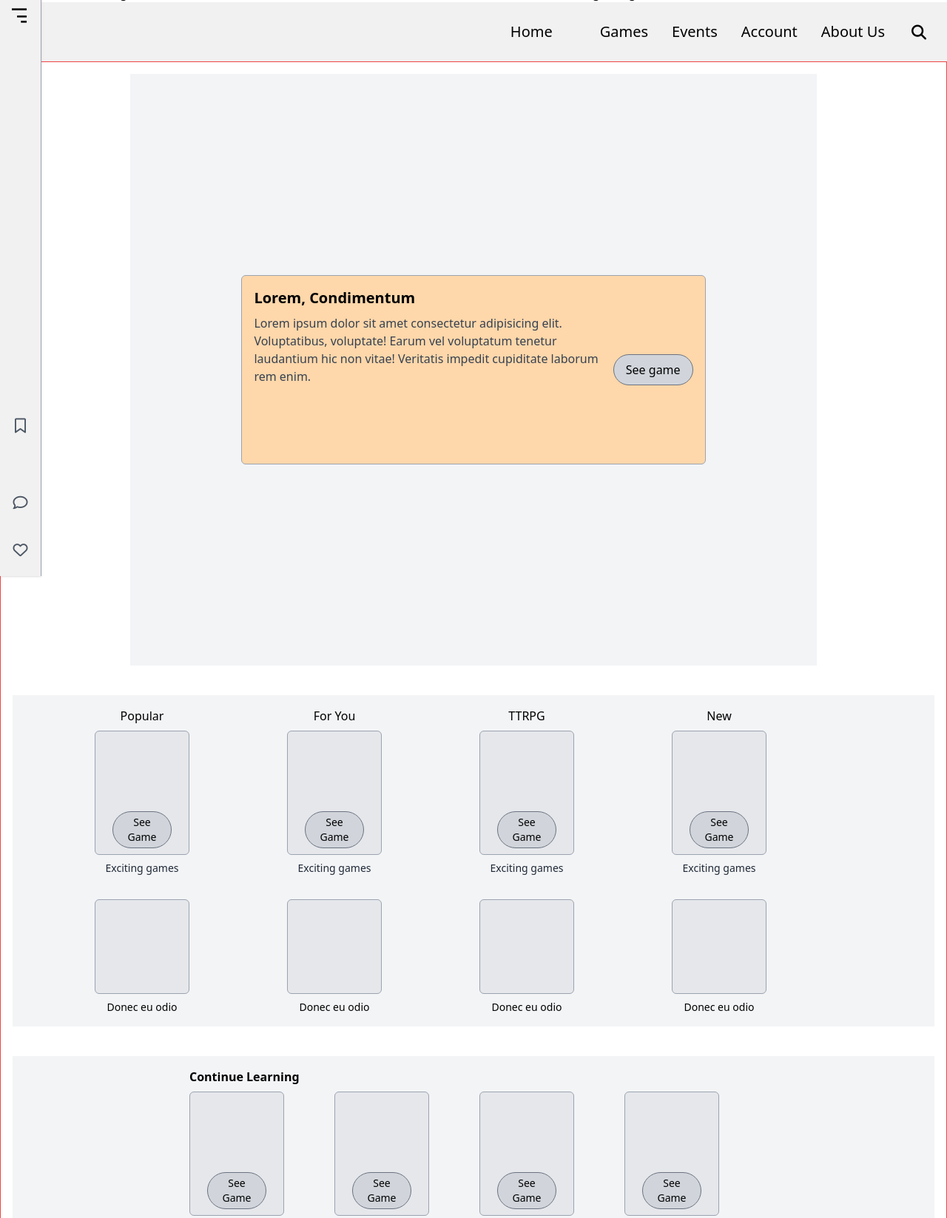
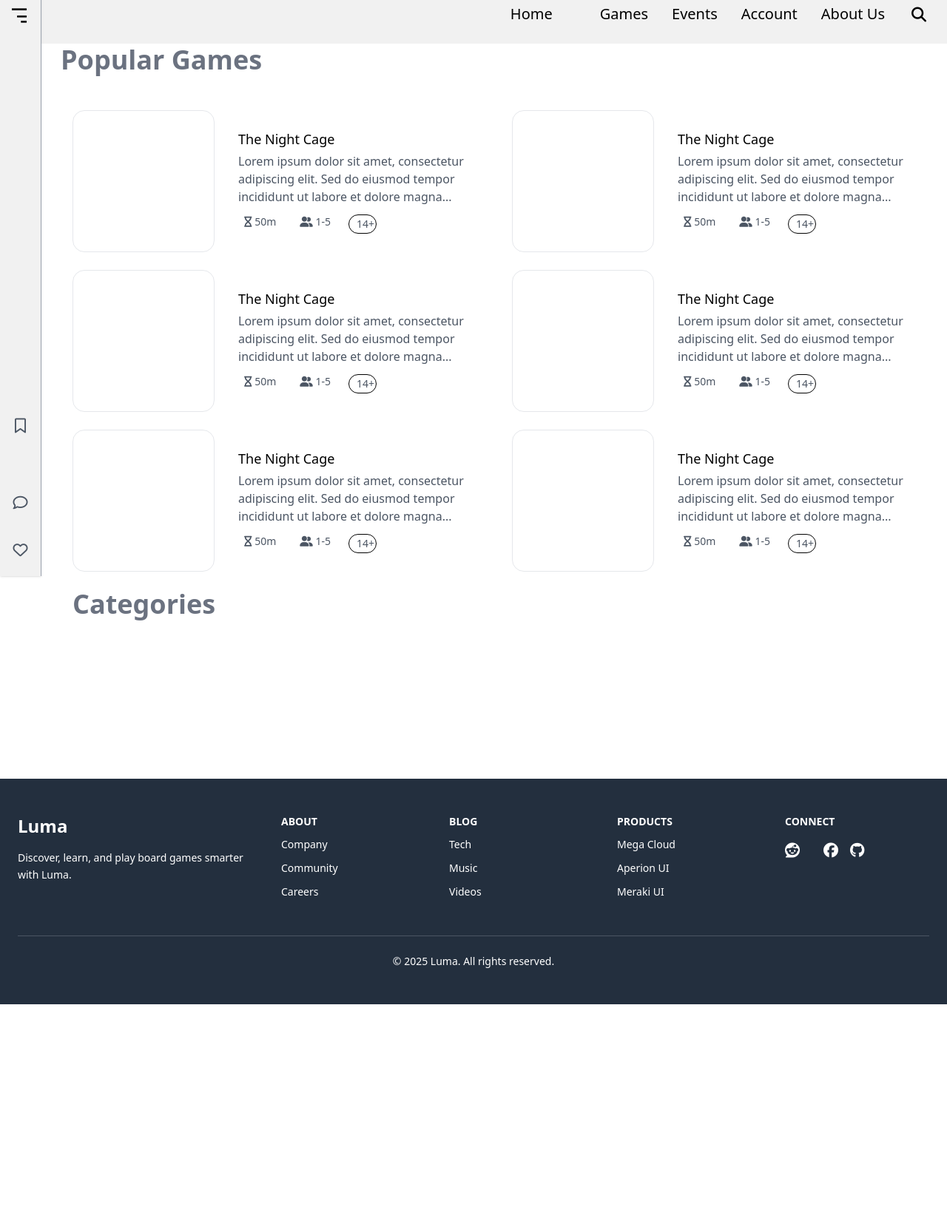
Before and after one commit to demilade111/Luma-project, a website: page views/game/games.html in a window 1280 px wide. Shown: the part 21-1668 px from the top of the page at 74% size. After the commit the page ends 1379 px from the top, so only its background shows below. Drawn offline with nearby package versions, Linux system fonts and the light colour scheme; files that its build step writes are made by us from their sources.

Commit message:
first step popular games

```diff
--- a/views/game/games.html
+++ b/views/game/games.html
@@ -3,184 +3,171 @@
 <head>
   <meta charset="UTF-8">
   <meta name="viewport" content="width=device-width, initial-scale=1.0">
-<<<<<<< HEAD:views/games.html
   <link href="../src/output.css" rel="stylesheet" />
-=======
   <link href="../../src/output.css" rel="stylesheet" />
->>>>>>> 47f0c2bd414fe8ad5e01dcdd708be4e4f3d62144:views/game/games.html
   <script src="https://cdn.tailwindcss.com"></script>
   <link rel="stylesheet" href="https://cdnjs.cloudflare.com/ajax/libs/font-awesome/6.5.2/css/all.min.css">
-  <!--Swiper CSS-->
-  <link rel="stylesheet" href="https://cdn.jsdelivr.net/npm/swiper@11/swiper-bundle.min.css"/>
 
   <title>Luma | Games</title>
 </head>
 <body class="bg-white">
   <!--Sidebar section-->
 <div data-component="sidebar"></div>
-
  <!--Navigation bar section-->
  <header class="relative bg-white">
   <div data-component="navbar"></div>
   <!--<div id="hero-container" data-component="hero"></div>-->
 </header>
+<!--Main container-->
+<main class="flex-1 flex flex-col min-h-screen ml-20">
+  <div class="flex-1 p-0.5 md:pb-10">
+ <!--Pupulalar games section-->
+ <div class="mb-20">
+  <h1 class="text-4xl font-nunito font-bold mb-12 text-gray-500">Popular Games</h1>
 
- <!--Main section-->
-<div class="w-full max-w-screen overflow-x-hidden mx-auto">
-  <main class="flex flex-col gap-10 p-4 items-center justify-center min-h-screen bg-white border border-red-500">
+  <!--Cards container-->
+  <div class="grid gap-6 md:grid-cols-2 px-4">
+      <!--First card-->
+    <div class="flex items-center gap-4 overflow-hidden">
+      <div class="w-48 h-48 border rounded-2xl shrink-0"></div>
+      <div class="p-4 flex flex-col justify-between items-start">
+          <div>
+              <h2 class="text-lg mb-1">The Night Cage</h2>
+              <p class="text-base text-gray-600 mb-3">
+                  Lorem ipsum dolor sit amet, consectetur adipiscing elit. Sed do eiusmod tempor
+                  incididunt ut labore et dolore magna...
+              </p>
+          </div>
+          <div class="flex gap-6 text-sm text-gray-600 justify-center">
+            <p><span class="ml-2"><i class="fas fa-hourglass"></i></span> 50m</p>
+            <p><span class="ml-2"><i class='fas'>&#xf500;</i></span> 1-5</p>
 
-    <section class="see-games p-4 min-h-screen bg-gray-100 flex items-center justify-center">
-      <div class="w-full max-w-4xl mx-auto flex flex-col items-center">
-      <!--Swiper container-->
-      <div class="swiper w-[90%] md:w-[70%] mx-auto">
-     <div class="swiper-wrapper">
-      <!--Slide 1-->
-      <div class="swiper-slide max-w-[700px] w-full mx-auto border border-gray-400 rounded-md p-4 bg-orange-200 flex flex-col justify-end min-h-[350px] md:min-h-[256px]">
-        <h2 class="text-xl font-semibold mb-2">Lorem, Condimentum</h2>
-        <div class="flex flex-col gap-4 md:flex-row md:items-end md:justify-between">
-          <p class="text-gray-700 flex-1">Lorem ipsum dolor sit amet consectetur adipisicing elit. Voluptatibus, voluptate! Earum vel voluptatum tenetur laudantium hic non vitae! Veritatis impedit cupiditate laborum rem enim.</p>
-          <button class="px-4 py-2 bg-gray-300 rounded-[50px] border border-gray-500">See game</button>
+            <p class="border border-black rounded-3xl p-0.5"><span class="ml-2"></span>14+</p>
           </div>
   </div>
+ </div>
+  <!--Second card-->
+  <div class="flex items-center gap-4 overflow-hidden">
+      <div class="w-48 h-48 border rounded-2xl shrink-0"></div>
+      <div class="p-4 flex flex-col justify-between items-start">
+          <div>
+              <h2 class="text-lg mb-1">The Night Cage</h2>
+              <p class="text-base text-gray-600 mb-3">
+                  Lorem ipsum dolor sit amet, consectetur adipiscing elit. Sed do eiusmod tempor
+                  incididunt ut labore et dolore magna...
+              </p>
+          </div>
+          <div class="flex gap-6 text-sm text-gray-600 justify-center">
+            <p><span class="ml-2"><i class="fas fa-hourglass"></i></span> 50m</p>
+            <p><span class="ml-2"><i class='fas'>&#xf500;</i></span> 1-5</p>
 
-      <!--Slide 2-->
-      <div class="swiper-slide max-w-[700px] w-full mx-auto border border-gray-400 rounded-md p-4 bg-green-200 flex flex-col justify-end min-h-[350px] md:min-h-[256px]">
-        <h2 class="text-xl font-semibold mb-2">Lorem, Condimentum</h2>
-        <div class="flex flex-col gap-4 md:flex-row md:items-end md:justify-between">
-          <p class="text-gray-700 flex-1">Lorem ipsum dolor sit amet consectetur adipisicing elit. Voluptatibus, voluptate! Earum vel voluptatum tenetur laudantium hic non vitae! Veritatis impedit cupiditate laborum rem enim.</p>
-          <button class="px-4 py-2 bg-gray-300 rounded-[50px] border border-gray-500">See game</button>
+            <p class="border border-black rounded-3xl p-0.5"><span class="ml-2"></span>14+</p>
           </div>
   </div>
+ </div>
+ <!--Third card-->
+ <div class="flex items-center gap-4 overflow-hidden">
+  <div class="w-48 h-48 border rounded-2xl shrink-0"></div>
+  <div class="p-4 flex flex-col justify-between items-start">
+      <div>
+          <h2 class="text-lg mb-1">The Night Cage</h2>
+          <p class="text-base text-gray-600 mb-3">
+              Lorem ipsum dolor sit amet, consectetur adipiscing elit. Sed do eiusmod tempor
+              incididunt ut labore et dolore magna...
+          </p>
+      </div>
+      <div class="flex gap-6 text-sm text-gray-600 justify-center">
+        <p><span class="ml-2"><i class="fas fa-hourglass"></i></span> 50m</p>
+        <p><span class="ml-2"><i class='fas'>&#xf500;</i></span> 1-5</p>
 
+        <p class="border border-black rounded-3xl p-0.5"><span class="ml-2"></span>14+</p>
+      </div>
+</div>
+</div>
+ <!--Fourth card-->
+ <div class="flex items-center gap-4 overflow-hidden">
+      <div class="w-48 h-48 border rounded-2xl shrink-0"></div>
+      <div class="p-4 flex flex-col justify-between items-start">
+          <div>
+              <h2 class="text-lg mb-1">The Night Cage</h2>
+              <p class="text-base text-gray-600 mb-3">
+                  Lorem ipsum dolor sit amet, consectetur adipiscing elit. Sed do eiusmod tempor
+                  incididunt ut labore et dolore magna...
+              </p>
+          </div>
+          <div class="flex gap-6 text-sm text-gray-600 justify-center">
+            <p><span class="ml-2"><i class="fas fa-hourglass"></i></span> 50m</p>
+            <p><span class="ml-2"><i class='fas'>&#xf500;</i></span> 1-5</p>
 
-      <!--Slide 3-->
-      <div class="swiper-slide max-w-[700px] w-full mx-auto border border-gray-400 rounded-md p-4 bg-yellow-200 flex flex-col justify-end min-h-[350px] md:min-h-[256px]">
-        <h2 class="text-xl font-semibold mb-2">Lorem, Condimentum</h2>
-        <div class="flex flex-col gap-4 md:flex-row md:items-end md:justify-between">
-          <p class="text-gray-700 flex-1">Lorem ipsum dolor sit amet consectetur adipisicing elit. Voluptatibus, voluptate! Earum vel voluptatum tenetur laudantium hic non vitae! Veritatis impedit cupiditate laborum rem enim.</p>
-          <button class="px-4 py-2 bg-gray-300 rounded-[50px] border border-gray-500">See game</button>
+            <p class="border border-black rounded-3xl p-0.5"><span class="ml-2"></span>14+</p>
+          </div>
+  </div>
+ </div>
+ <!--Fifth card-->
+<div class="flex items-center gap-4 overflow-hidden">
+      <div class="w-48 h-48 border rounded-2xl shrink-0"></div>
+      <div class="p-4 flex flex-col justify-between items-start">
+          <div>
+              <h2 class="text-lg mb-1">The Night Cage</h2>
+              <p class="text-base text-gray-600 mb-3">
+                  Lorem ipsum dolor sit amet, consectetur adipiscing elit. Sed do eiusmod tempor
+                  incididunt ut labore et dolore magna...
+              </p>
+          </div>
+          <div class="flex gap-6 text-sm text-gray-600 justify-center">
+            <p><span class="ml-2"><i class="fas fa-hourglass"></i></span> 50m</p>
+            <p><span class="ml-2"><i class='fas'>&#xf500;</i></span> 1-5</p>
+
+            <p class="border border-black rounded-3xl p-0.5"><span class="ml-2"></span>14+</p>
+          </div>
+  </div>
+ </div>
+ <!--Sixth card-->
+ <div class="flex items-center gap-4 overflow-hidden">
+      <div class="w-48 h-48 border rounded-2xl shrink-0"></div>
+      <div class="p-4 flex flex-col justify-between items-start">
+          <div>
+              <h2 class="text-lg mb-1">The Night Cage</h2>
+              <p class="text-base text-gray-600 mb-3">
+                  Lorem ipsum dolor sit amet, consectetur adipiscing elit. Sed do eiusmod tempor
+                  incididunt ut labore et dolore magna...
+              </p>
+          </div>
+          <div class="flex gap-6 text-sm text-gray-600 justify-center">
+            <p><span class="ml-2"><i class="fas fa-hourglass"></i></span> 50m</p>
+            <p><span class="ml-2"><i class='fas'>&#xf500;</i></span> 1-5</p>
+
+            <p class="border border-black rounded-3xl p-0.5"><span class="ml-2"></span>14+</p>
           </div>
   </div>
  </div>
 
+ <!--Categories Section-->
+ <div class="mb-12">
+  <h1 class="text-4xl font-nunito font-bold mb-12 text-gray-500">Categories</h1>
+  <div></div>
 
 
  </div>
-    <!--Pagination dots that are clickable-->
-    <div class="swiper-pagination mt-4 flex justify-center"></div>
-  </div>
-    </section>
-     <!--Category games-->
-    <section class="category-games p-4 w-full bg-gray-100 flex flex-col items-center justify-center space-y-4">
-      <div class="grid grid-cols-2 md:grid-cols-4 lg:grid-cols-[repeat(auto-fit, minmax(4rem, 1fr))] gap-4 lg:gap-4 w-full md:max-w-screen-lg mx-auto">
 
-           <div class="flex flex-col items-center w-full md:w-32"><a href="popular" class="pb-2">Popular</a>
-            <div class="w-full md:w-32 h-42 bg-gray-200 border border-gray-400 rounded-md flex flex-col justify-end items-center">
-              <button class="mb-2 px-2 py-1 text-sm w-20 bg-gray-300 rounded-[50px] border border-gray-500">See Game</button>
-            </div>
-            <p class="mt-2 text-center text-gray-800 text-sm">Exciting games</p>
-          </div>
-           <div class="flex flex-col items-center w-full md:w-32"><a href="for-you" class="pb-2">For You</a>
-            <div class="w-full md:w-32 h-42 bg-gray-200 border border-gray-400 rounded-md flex flex-col justify-end items-center">
-              <button class="mb-2 px-2 py-1 text-sm w-20 bg-gray-300 rounded-[50px] border border-gray-500">See Game</button>
-            </div>
-            <p class="mt-2 text-center text-gray-800 text-sm">Exciting games</p>
-          </div>
-           <div class="flex flex-col items-center w-full md:w-32"><a href="ttrp" class="pb-2">TTRPG</a>
-            <div class="w-full md:w-32 h-42 bg-gray-200 border border-gray-400 rounded-md flex flex-col justify-end items-center">
-              <button class="mb-2 px-2 py-1 text-sm w-20  bg-gray-300 rounded-[50px] border border-gray-500">See Game</button>
-            </div>
-            <p class="mt-2 text-center text-gray-800 text-sm">Exciting games</p>
-          </div>
-           <div class="flex flex-col items-center w-full md:w-32"><a href="new" class="pb-2">New</a>
-            <div class="w-full md:w-32 h-42 bg-gray-200 border border-gray-400 rounded-md flex flex-col justify-end items-center">
-              <button class="mb-2 px-2 py-1 text-sm w-20 bg-gray-300 rounded-[50px] border border-gray-500">See Game</button>
-            </div>
-            <p class="mt-2 text-center text-gray-800 text-sm">Exciting games</p>
-          </div>
-          </div>
 
-      <div class="grid grid-cols-2 md:grid-cols-4 lg:grid-cols-[repeat(auto-fit, minmax(8rem, 1fr))] gap-4 lg:gap-4 w-full md:max-w-screen-lg mx-auto">
-        <div class="flex flex-col items-center w-full md:w-32">
-          <div class="w-full md:w-32 aspect-square bg-gray-200 border border-gray-400 rounded-md"></div>
-          <p class="mt-2 text-sm text-center">Donec eu odio</p>
-        </div>
+ <!--Continue Learning section-->
+ <div></div>
 
-        <div class="flex flex-col items-center w-full md:w-32">
-          <div class="w-full md:w-32 aspect-square bg-gray-200 border border-gray-400 rounded-md"></div>
-          <p class="mt-2 text-sm text-center">Donec eu odio</p>
-        </div>
-
-        <div class="flex flex-col items-center w-full md:w-32">
-          <div class="w-full md:w-32 aspect-square bg-gray-200 border border-gray-400 rounded-md"></div>
-          <p class="mt-2 text-sm text-center">Donec eu odio</p>
-        </div>
-
-        <div class="flex flex-col items-center w-full md:w-32">
-          <div class="w-full md:w-32 aspect-square bg-gray-200 border border-gray-400 rounded-md"></div>
-          <p class="mt-2 text-sm text-center">Donec eu odio</p>
-        </div>
 
 </div>
-    </section>
+</main>
+   <!--Footer section-->
 
-    <!--Learning and Strategy-->
-
-    <section class="continue-strategy p-4 w-full bg-gray-100 flex flex-col items-center justify-center space-y-8">
-
-      <div class="flex flex-col items-center space-y-2 w-full max-w-screen-md">
-        <h3 class="font-semibold self-start w-full">Continue Learning</h3>
-
-        <div class="grid grid-cols-2 md:grid-cols-4 gap-4 w-full">
-      <div class="w-full md:w-32 h-42 bg-gray-200 border border-gray-400 rounded-md flex flex-col justify-end items-center">
-        <button class="mb-2 px-2 py-1 text-sm w-20 bg-gray-300 rounded-[50px] border border-gray-500">See Game</button>
-      </div>
-      <div class="w-full md:w-32 h-42 bg-gray-200 border border-gray-400 rounded-md flex flex-col justify-end items-center">
-        <button class="mb-2 px-2 py-1 text-sm w-20 bg-gray-300 rounded-[50px] border border-gray-500">See Game</button>
-      </div>
-      <div class="w-full md:w-32 h-42 bg-gray-200 border border-gray-400 rounded-md flex flex-col justify-end items-center">
-        <button class="mb-2 px-2 py-1 text-sm w-20 bg-gray-300 rounded-[50px] border border-gray-500">See Game</button>
-      </div>
-      <div class="w-full md:w-32 h-42 bg-gray-200 border border-gray-400 rounded-md flex flex-col justify-end items-center">
-        <button class="mb-2 px-2 py-1 text-sm w-20 bg-gray-300 rounded-[50px] border border-gray-500">See Game</button>
-      </div>
-      </div>
-    </div>
-
-    <div class="flex flex-col items-center space-y-2 w-full max-w-screen-md">
-
-      <h3 class="font-semibold self-start w-full" >Strategy</h3>
-
-      <div class="grid grid-cols-2 md:grid-cols-4 gap-4 w-full">
-      <div class="w-full md:w-32 h-42 bg-gray-200 border border-gray-400 rounded-md flex flex-col justify-end items-center">
-        <button class="mb-2 px-2 py-1 text-sm w-20 bg-gray-300 rounded-[50px] border border-gray-500">See Game</button>
-      </div>
-      <div class="w-full md:w-32 h-42 bg-gray-200 border border-gray-400 rounded-md flex flex-col justify-end items-center">
-        <button class="mb-2 px-2 py-1 text-sm w-20 bg-gray-300 rounded-[50px] border border-gray-500">See Game</button>
-      </div>
-      <div class="w-full md:w-32 h-42 bg-gray-200 border border-gray-400 rounded-md flex flex-col justify-end items-center">
-        <button class="mb-2 px-2 py-1 text-sm w-20 bg-gray-300 rounded-[50px] border border-gray-500">See Game</button>
-      </div>
-      <div class="w-full md:w-32 h-42 bg-gray-200 border border-gray-400 rounded-md flex flex-col justify-end items-center">
-        <button class="mb-2 px-2 py-1 text-sm w-20 bg-gray-300 rounded-[50px] border border-gray-500">See Game</button>
-      </div>
-      </div>
-    </div>
-    </section>
-  </main>
+   <div data-component="footer"></div>
 
 
-   <!--Footer section-->
-   <div data-component="footer"></div>
-</div>
+ <!--script-->
+ <script src="../js/inject.js" defer></script>
+ <script src="../js/main.js" defer></script>
+ <script src="../js/hero-carousel.js" defer></script>
 
- <!--script-->
- <script src="../../js/inject.js" defer></script>
- <script src="../../js/main.js" defer></script>
- <script src="../../js/hero-carousel.js" defer></script>
 
-    <!--Swiper js for first section games page-->
-    <script src="https://cdn.jsdelivr.net/npm/swiper@11/swiper-bundle.min.js"></script>
 
 </body>
 </html>
```
Also changed, not shown: views/game/game-details.html (+2 -2 lines). Lines whose indentation alone changed are shown as unchanged.
